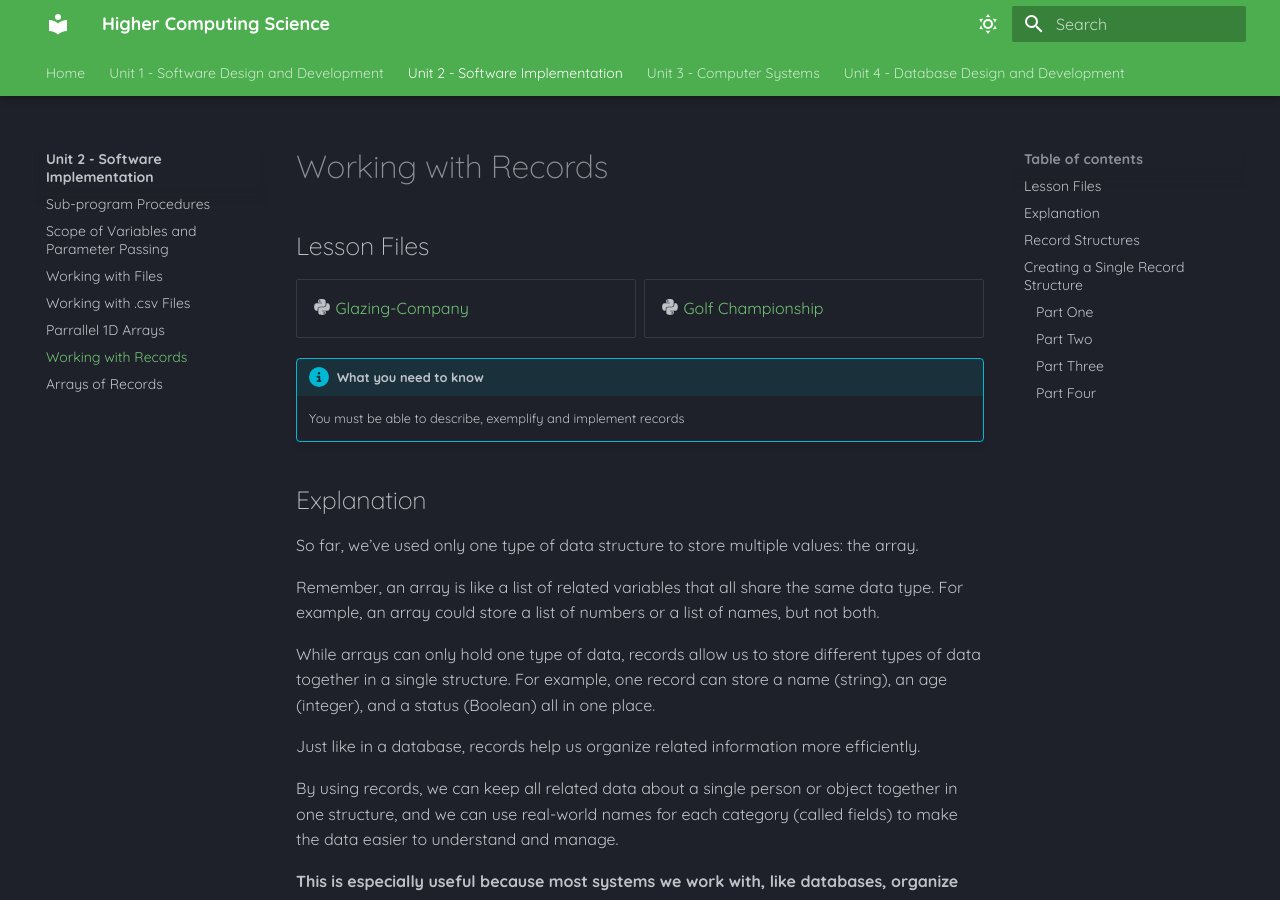
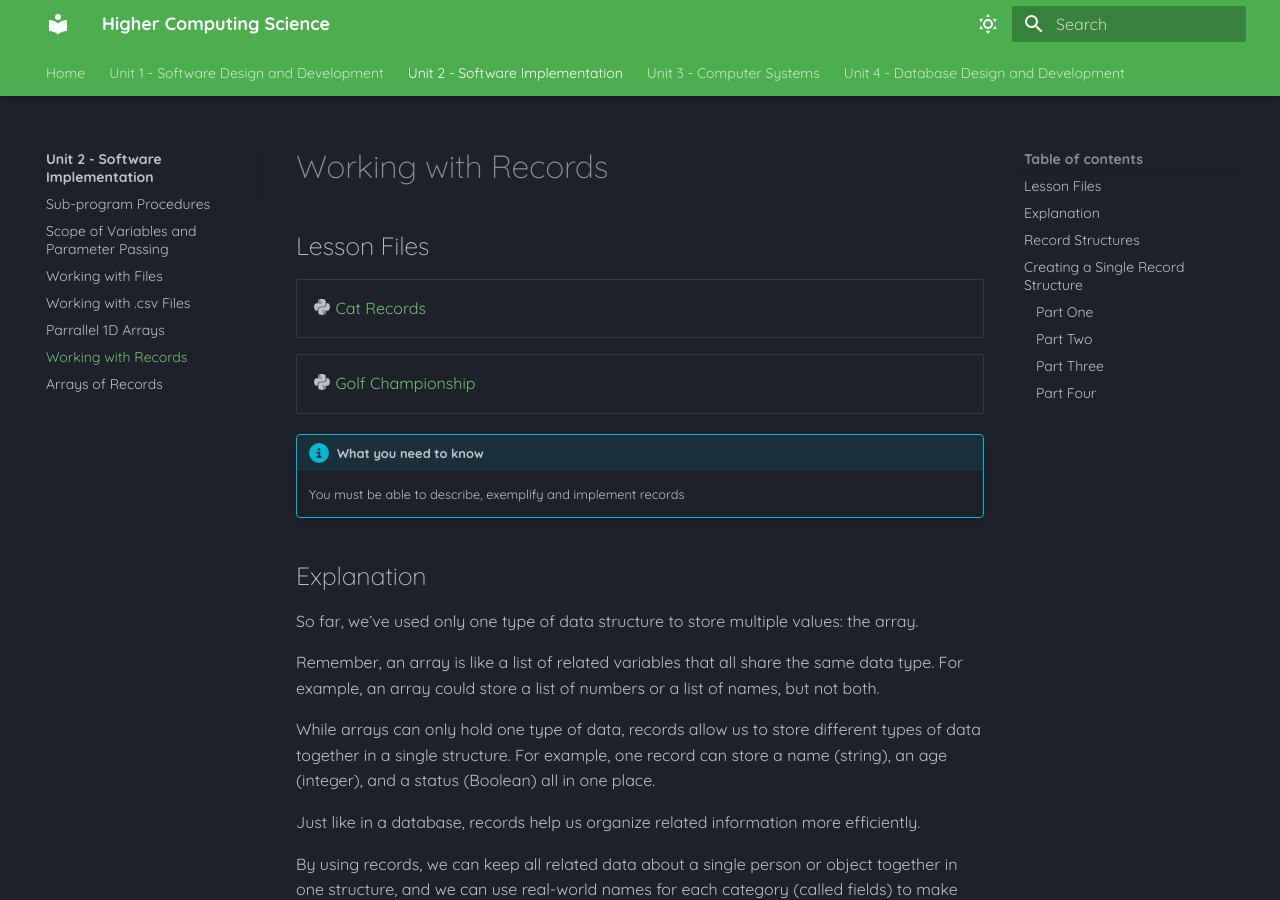
Before and after one commit to Mr-Wood-CS/Higher-Computing-Science-MD-Files, an MkDocs documentation site: the page built from docs/SI/08-Working-with-Records.md, in a window 1280 px wide and 900 px high. Built offline with MkDocs 1.6.1 and Material for MkDocs 9.7.7, drawn with Linux system fonts in a browser that asks for light colours.

Commit message:
Update 08-Working-with-Records.md

```diff
--- a/docs/SI/08-Working-with-Records.md
+++ b/docs/SI/08-Working-with-Records.md
@@ -3,7 +3,10 @@
 ## Lesson Files
 
 <div class="grid cards" markdown>
-- :fontawesome-brands-python: [Glazing-Company](../Static/5.2-Glazing-Company.py){:download="Glazing-Company.py"}
+- :fontawesome-brands-python: [Cat Records](../Static/Working-with-Records/Cat-Records-Program.py){:download="Cat-Records-Program.py"}
+</div>
+
+<div class="grid cards" markdown>
 - :fontawesome-brands-python: [Golf Championship](../Static/Golf-Championship.py){:download="Golf-Championship.py"}
 </div>
 
```
